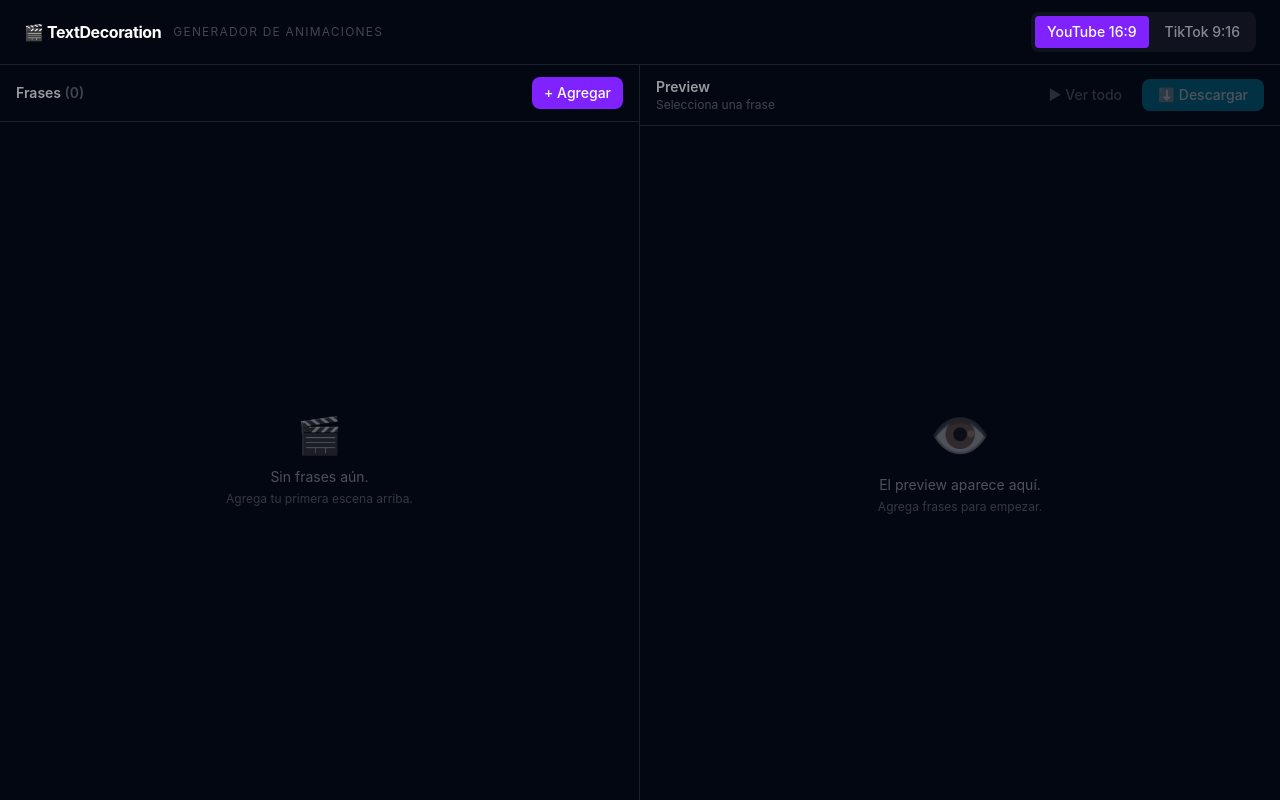
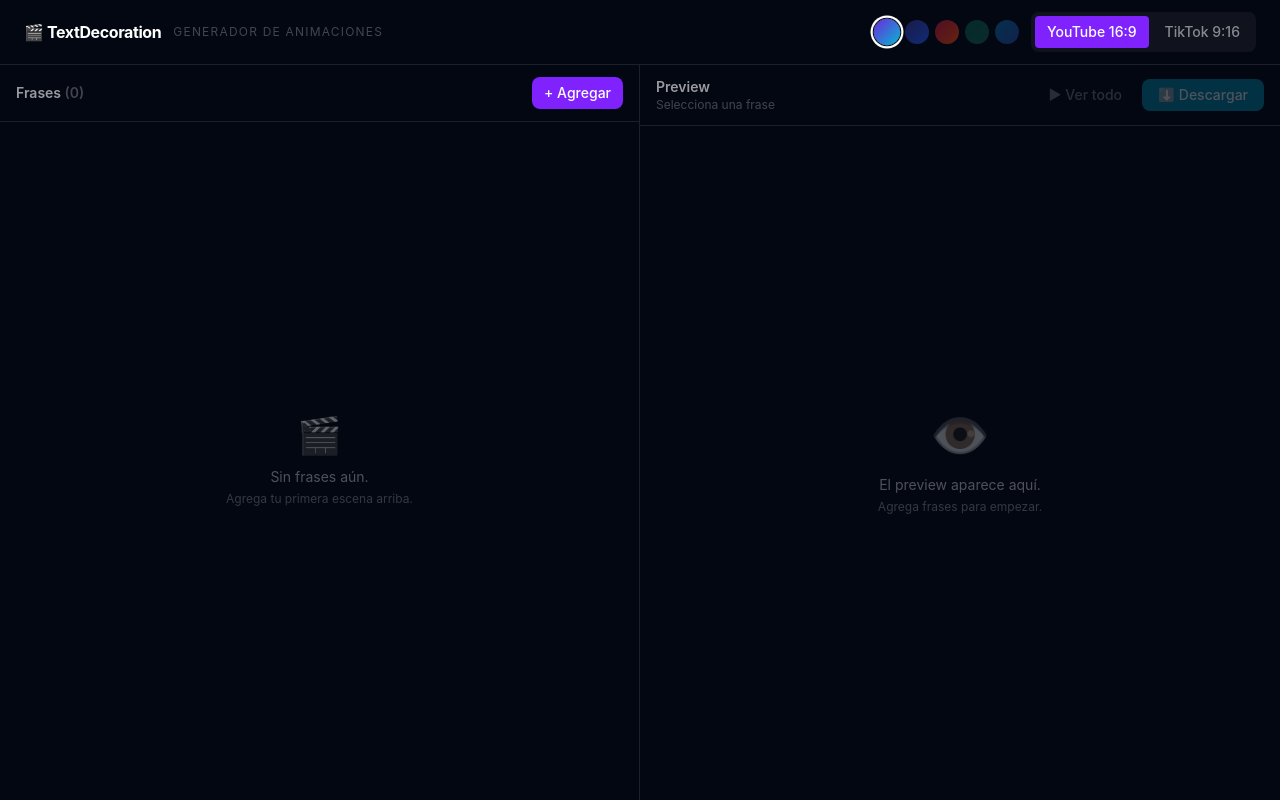
Before and after one commit to Arzival/textdecoration, a React (Vite) app: page / in a window 1280 px wide. Built offline with nearby package versions, Linux system fonts and the light colour scheme.

Commit message:
agrega 4 temas de fondo: Midnight, Ember, Forest e Ice

```diff
--- a/src/App.tsx
+++ b/src/App.tsx
@@ -1,3 +1,4 @@
+import { BgPicker } from './components/editor/BgPicker'
 import { FormatPicker } from './components/editor/FormatPicker'
 import { PhraseList } from './components/editor/PhraseList'
 import { PreviewPanel } from './components/preview/PreviewPanel'
@@ -13,7 +14,10 @@ export default function App() {
             Generador de animaciones
           </span>
         </div>
-        <FormatPicker />
+        <div className="flex items-center gap-3">
+          <BgPicker />
+          <FormatPicker />
+        </div>
       </header>
 
       {/* Split layout */}
--- /dev/null
+++ b/src/components/editor/BgPicker.tsx
@@ -0,0 +1,52 @@
+import type { BgTheme } from '../../types'
+import { useProjectStore } from '../../store/useProjectStore'
+
+const THEMES: { id: BgTheme; label: string; swatch: string }[] = [
+  {
+    id: 'nebula',
+    label: 'Nebula',
+    swatch: 'linear-gradient(135deg,#6d28d9,#06b6d4)',
+  },
+  {
+    id: 'midnight',
+    label: 'Midnight',
+    swatch: 'linear-gradient(135deg,#312e81,#1d4ed8)',
+  },
+  {
+    id: 'ember',
+    label: 'Ember',
+    swatch: 'linear-gradient(135deg,#9f1239,#c2410c)',
+  },
+  {
+    id: 'forest',
+    label: 'Forest',
+    swatch: 'linear-gradient(135deg,#064e3b,#134e4a)',
+  },
+  {
+    id: 'ice',
+    label: 'Ice',
+    swatch: 'linear-gradient(135deg,#075985,#1e3a8a)',
+  },
+]
+
+export function BgPicker() {
+  const { bgTheme, setBgTheme } = useProjectStore()
+
+  return (
+    <div className="flex items-center gap-1.5">
+      {THEMES.map((t) => (
+        <button
+          key={t.id}
+          onClick={() => setBgTheme(t.id)}
+          title={t.label}
+          className={`w-6 h-6 rounded-full transition-all ${
+            bgTheme === t.id
+              ? 'ring-2 ring-white ring-offset-1 ring-offset-gray-950 scale-110'
+              : 'opacity-50 hover:opacity-80'
+          }`}
+          style={{ background: t.swatch }}
+        />
+      ))}
+    </div>
+  )
+}
--- a/src/components/preview/PreviewPanel.tsx
+++ b/src/components/preview/PreviewPanel.tsx
@@ -6,21 +6,21 @@ import { useDebounce } from '../../hooks/useDebounce'
 import { PreviewFrame } from './PreviewFrame'
 
 export function PreviewPanel() {
-  const { format, phrases, activePhraseId } = useProjectStore()
+  const { format, bgTheme, phrases, activePhraseId } = useProjectStore()
   const [showFull, setShowFull] = useState(false)
 
   // HTML de la frase activa (preview en tiempo real)
   const activeHtml = useMemo(() => {
     const active = phrases.find((p) => p.id === activePhraseId)
     if (!active) return ''
-    return buildHtml({ format, phrases: [active] })
-  }, [format, phrases, activePhraseId])
+    return buildHtml({ format, bgTheme, phrases: [active] })
+  }, [format, bgTheme, phrases, activePhraseId])
 
   // HTML de la animación completa
   const fullHtml = useMemo(() => {
     if (phrases.length === 0) return ''
-    return buildHtml({ format, phrases })
-  }, [format, phrases])
+    return buildHtml({ format, bgTheme, phrases })
+  }, [format, bgTheme, phrases])
 
   const debouncedActive = useDebounce(activeHtml, 400)
   const previewHtml     = showFull ? fullHtml : debouncedActive
--- a/src/generator/buildCss.ts
+++ b/src/generator/buildCss.ts
@@ -1,19 +1,63 @@
-import type { Format } from '../types'
+import type { BgTheme, Format } from '../types'
 
-export function buildCss(format: Format): string {
+const BG_THEMES: Record<BgTheme, { base: string; bg: string; grid: string }> = {
+  nebula: {
+    base: '#050508',
+    bg: `radial-gradient(ellipse 920px 620px at 15% 45%,rgba(109,40,217,.56) 0%,transparent 70%),
+  radial-gradient(ellipse 700px 520px at 86% 68%,rgba(6,182,212,.33) 0%,transparent 65%),
+  radial-gradient(ellipse 500px 380px at 58% 8%,rgba(139,92,246,.26) 0%,transparent 60%),
+  radial-gradient(ellipse 400px 300px at 75% 88%,rgba(16,185,129,.13) 0%,transparent 55%)`,
+    grid: 'rgba(139,92,246,.05)',
+  },
+  midnight: {
+    base: '#020510',
+    bg: `radial-gradient(ellipse 900px 600px at 12% 50%,rgba(49,46,129,.65) 0%,transparent 70%),
+  radial-gradient(ellipse 720px 500px at 88% 60%,rgba(29,78,216,.4) 0%,transparent 65%),
+  radial-gradient(ellipse 520px 380px at 55% 10%,rgba(6,182,212,.22) 0%,transparent 60%),
+  radial-gradient(ellipse 380px 280px at 70% 90%,rgba(109,40,217,.18) 0%,transparent 55%)`,
+    grid: 'rgba(99,102,241,.05)',
+  },
+  ember: {
+    base: '#080205',
+    bg: `radial-gradient(ellipse 900px 600px at 18% 48%,rgba(159,18,57,.55) 0%,transparent 70%),
+  radial-gradient(ellipse 700px 500px at 84% 65%,rgba(194,65,12,.38) 0%,transparent 65%),
+  radial-gradient(ellipse 500px 360px at 60% 10%,rgba(120,53,15,.28) 0%,transparent 60%),
+  radial-gradient(ellipse 380px 280px at 78% 85%,rgba(127,29,29,.18) 0%,transparent 55%)`,
+    grid: 'rgba(239,68,68,.04)',
+  },
+  forest: {
+    base: '#020a05',
+    bg: `radial-gradient(ellipse 920px 620px at 14% 46%,rgba(6,78,59,.6) 0%,transparent 70%),
+  radial-gradient(ellipse 700px 520px at 85% 65%,rgba(19,78,74,.38) 0%,transparent 65%),
+  radial-gradient(ellipse 500px 360px at 56% 8%,rgba(20,83,45,.28) 0%,transparent 60%),
+  radial-gradient(ellipse 380px 280px at 74% 88%,rgba(6,182,212,.12) 0%,transparent 55%)`,
+    grid: 'rgba(52,211,153,.04)',
+  },
+  ice: {
+    base: '#030609',
+    bg: `radial-gradient(ellipse 900px 600px at 16% 48%,rgba(7,89,133,.55) 0%,transparent 70%),
+  radial-gradient(ellipse 720px 500px at 86% 62%,rgba(30,58,138,.35) 0%,transparent 65%),
+  radial-gradient(ellipse 500px 360px at 57% 9%,rgba(8,145,178,.22) 0%,transparent 60%),
+  radial-gradient(ellipse 380px 280px at 72% 88%,rgba(37,99,235,.14) 0%,transparent 55%)`,
+    grid: 'rgba(186,230,253,.04)',
+  },
+}
+
+export function buildCss(format: Format, bgTheme: BgTheme = 'nebula'): string {
   const isYT   = format === 'youtube'
   const stageW = isYT ? '1280px' : '390px'
   const stageH = isYT ? '720px'  : '844px'
   const mediaW = isYT ? '1280px' : '390px'
   const ratio  = isYT ? '720 / 1280' : '844 / 390'
   const minH   = isYT ? '' : 'min-height: 100svh;'
+  const { base, bg, grid } = BG_THEMES[bgTheme]
 
   return `
 *,*::before,*::after{box-sizing:border-box;margin:0;padding:0}
 
-body{background:#050508;min-height:100vh;display:flex;justify-content:center;align-items:center;overflow:hidden;font-family:'Segoe UI',system-ui,-apple-system,sans-serif}
+body{background:${base};min-height:100vh;display:flex;justify-content:center;align-items:center;overflow:hidden;font-family:'Segoe UI',system-ui,-apple-system,sans-serif}
 
-.stage{width:${stageW};height:${stageH};flex-shrink:0;overflow:hidden;position:relative;background:#050508}
+.stage{width:${stageW};height:${stageH};flex-shrink:0;overflow:hidden;position:relative;background:${base}}
 
 @media(max-width:${mediaW}){
   body{align-items:flex-start}
@@ -28,11 +72,8 @@ body{background:#050508;min-height:100vh;display:flex;justify-content:center;ali
 .progress-fill::after{content:'';position:absolute;inset:0;background:linear-gradient(90deg,transparent,rgba(255,255,255,.4),transparent);animation:shimmer 1.5s infinite}
 
 .bg{position:absolute;inset:0;background:
-  radial-gradient(ellipse 920px 620px at 15% 45%,rgba(109,40,217,.56) 0%,transparent 70%),
-  radial-gradient(ellipse 700px 520px at 86% 68%,rgba(6,182,212,.33) 0%,transparent 65%),
-  radial-gradient(ellipse 500px 380px at 58% 8%,rgba(139,92,246,.26) 0%,transparent 60%),
-  radial-gradient(ellipse 400px 300px at 75% 88%,rgba(16,185,129,.13) 0%,transparent 55%)}
-.grid-overlay{position:absolute;inset:0;background-image:linear-gradient(rgba(139,92,246,.05) 1px,transparent 1px),linear-gradient(90deg,rgba(139,92,246,.05) 1px,transparent 1px);background-size:80px 80px}
+  ${bg}}
+.grid-overlay{position:absolute;inset:0;background-image:linear-gradient(${grid} 1px,transparent 1px),linear-gradient(90deg,${grid} 1px,transparent 1px);background-size:80px 80px}
 
 @keyframes shimmer{from{transform:translateX(-100%)}to{transform:translateX(220%)}}
 @keyframes phraseIn{from{opacity:0;transform:translateY(30px)}to{opacity:1;transform:translateY(0)}}
--- a/src/generator/buildHtml.ts
+++ b/src/generator/buildHtml.ts
@@ -4,8 +4,8 @@ import { buildPhraseHtml } from './buildPhraseHtml'
 import { buildJs } from './buildJs'
 
 export function buildHtml(project: Project): string {
-  const { format, phrases } = project
-  const css         = buildCss(format)
+  const { format, bgTheme = 'nebula', phrases } = project
+  const css         = buildCss(format, bgTheme)
   const phrasesHtml = phrases.map((p, i) => buildPhraseHtml(p, i)).join('\n')
   const js          = buildJs(phrases)
 
--- a/src/store/useProjectStore.ts
+++ b/src/store/useProjectStore.ts
@@ -1,14 +1,16 @@
 import { create } from 'zustand'
 import { persist } from 'zustand/middleware'
-import type { Format, Phrase, StyleType } from '../types'
+import type { BgTheme, Format, Phrase, StyleType } from '../types'
 import { defaultPhrase } from '../data/defaultPhrase'
 
 interface ProjectStore {
   format: Format
+  bgTheme: BgTheme
   phrases: Phrase[]
   activePhraseId: string | null
 
   setFormat: (f: Format) => void
+  setBgTheme: (t: BgTheme) => void
   setActivePhrase: (id: string | null) => void
   addPhrase: (styleType: StyleType) => void
   updatePhrase: (id: string, patch: Partial<Phrase>) => void
@@ -20,10 +22,12 @@ export const useProjectStore = create<ProjectStore>()(
   persist(
     (set) => ({
       format: 'youtube',
+      bgTheme: 'nebula',
       phrases: [],
       activePhraseId: null,
 
       setFormat: (format) => set({ format }),
+      setBgTheme: (bgTheme) => set({ bgTheme }),
 
       setActivePhrase: (activePhraseId) => set({ activePhraseId }),
 
--- a/src/types/index.ts
+++ b/src/types/index.ts
@@ -1,4 +1,6 @@
 export type Format = 'youtube' | 'tiktok'
+
+export type BgTheme = 'nebula' | 'midnight' | 'ember' | 'forest' | 'ice'
 
 export type StyleType =
   | 'statement'
@@ -20,5 +22,6 @@ export interface Phrase {
 
 export interface Project {
   format: Format
+  bgTheme: BgTheme
   phrases: Phrase[]
 }
```
